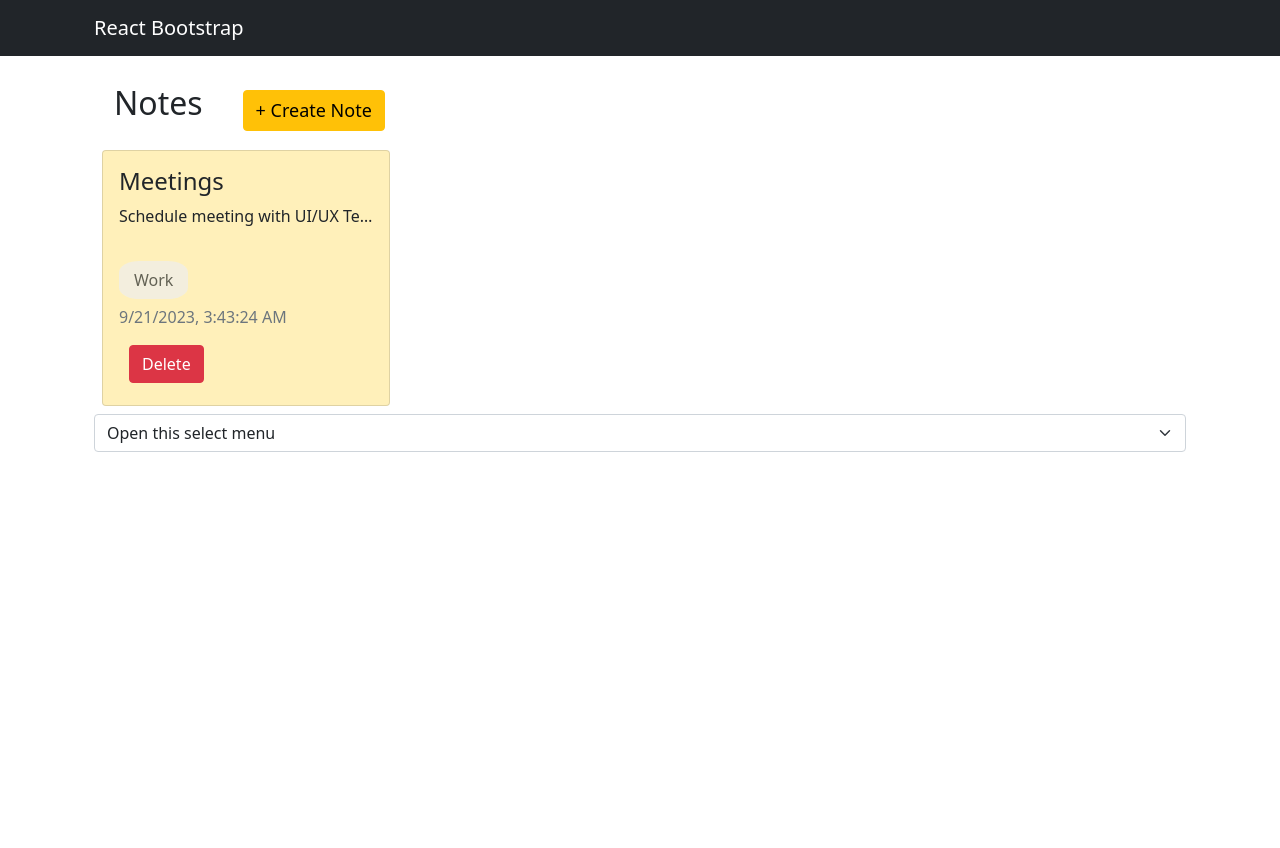
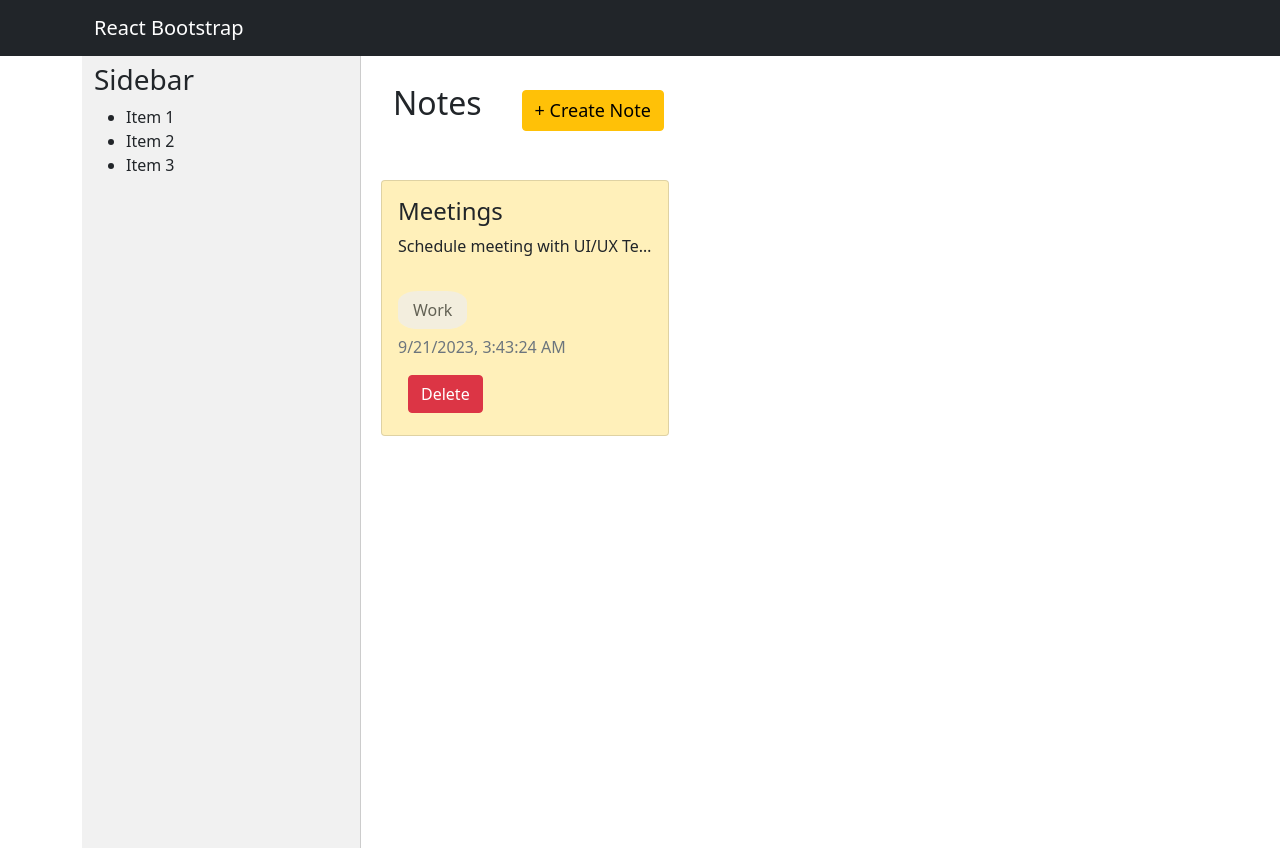
Before and after one commit to HJunng/notes-app, a React (Create React App) app: page / in a window 1280 px wide. Before the commit the page ends 800 px from the top, so only its background shows below. Built offline with nearby package versions, Linux system fonts and the light colour scheme.

Commit message:
사이드바 추가

```diff
--- a/src/App.css
+++ b/src/App.css
@@ -1,3 +1,17 @@
+body, html{
+  margin: 0;
+  padding: 0;
+  height: 100%;
+}
+#root, .container-fluid{
+  height: 100%;
+}
+.notePage{
+  height: 100%;
+}
+.NotesHeader{
+  margin: 30px 0px;
+}
 .NotesHeader > h2 {
   margin: 20px;
 }
@@ -31,3 +45,8 @@
   margin: 10px 10px 10px 0px;
   border-radius: 30%;
 }
+.sidebar {
+  background-color: #f1f1f1;
+  padding: 15px;
+  border-right: 1px solid #ccc;
+}
--- a/src/App.tsx
+++ b/src/App.tsx
@@ -26,19 +26,29 @@ function App() {
   return (
     <>
       <Header/>
-      <Container className='mt-5'>
-        <Row>
-        <Row className='mt-3'>
-          <Col className='NotesHeader'>
-            <h2 style={{display:'inline-block'}}>Notes</h2>
-            <CreateNotesModal notes={notes} setNotes={setNotes} />
+      <Container className='mt-5 notePage'>
+        <Row className='notePage'>
+          {/** 사이드바 */}
+          <Col xs={3} className='sidebar'>
+            <h3>Sidebar</h3>
+            <ul>
+              <li>Item 1</li>
+              <li>Item 2</li>
+              <li>Item 3</li>
+            </ul>
           </Col>
-        </Row>
-          <Col>
+
+          {/** Main Content */}
+          <Col xs={9}>
+            <Row className='mt-3'>
+              <Col className='NotesHeader'>
+                <h2 style={{display:'inline-block'}}>Notes</h2>
+                <CreateNotesModal notes={notes} setNotes={setNotes} />
+              </Col>
+            </Row>
             <NotesList notes={notes} setNotes={ setNotes } />
           </Col>
         </Row>
-        <SelectBasicExample />
       </Container>
     </>
   );
```
